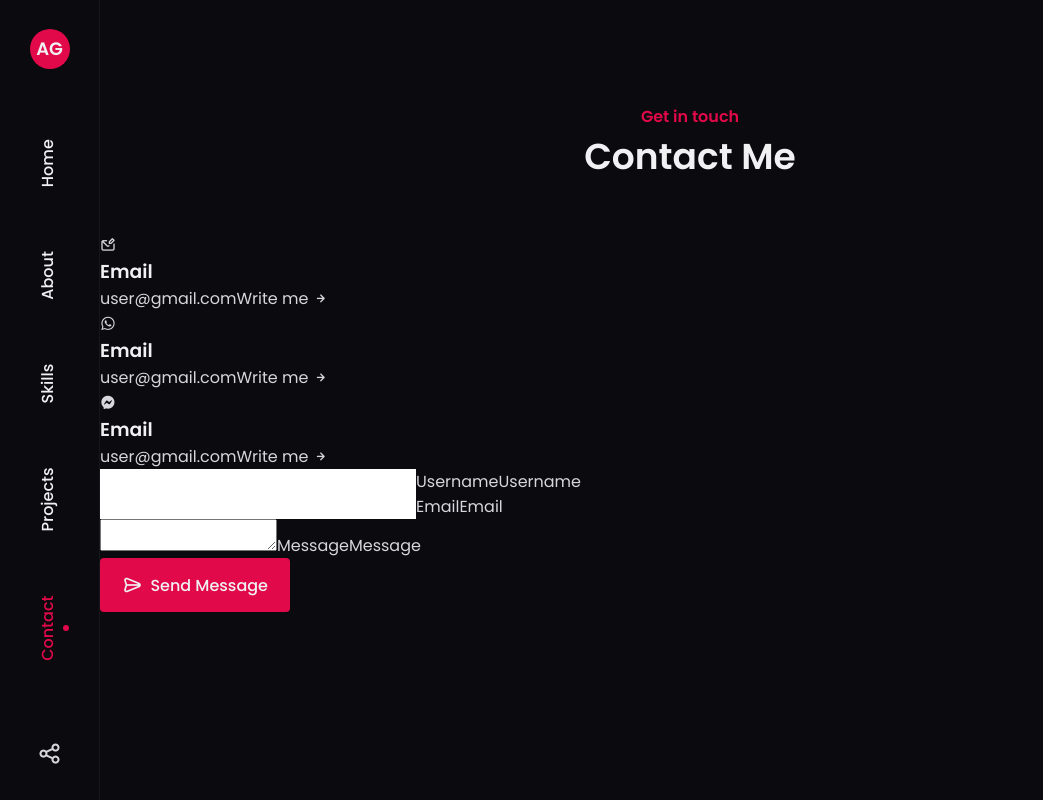
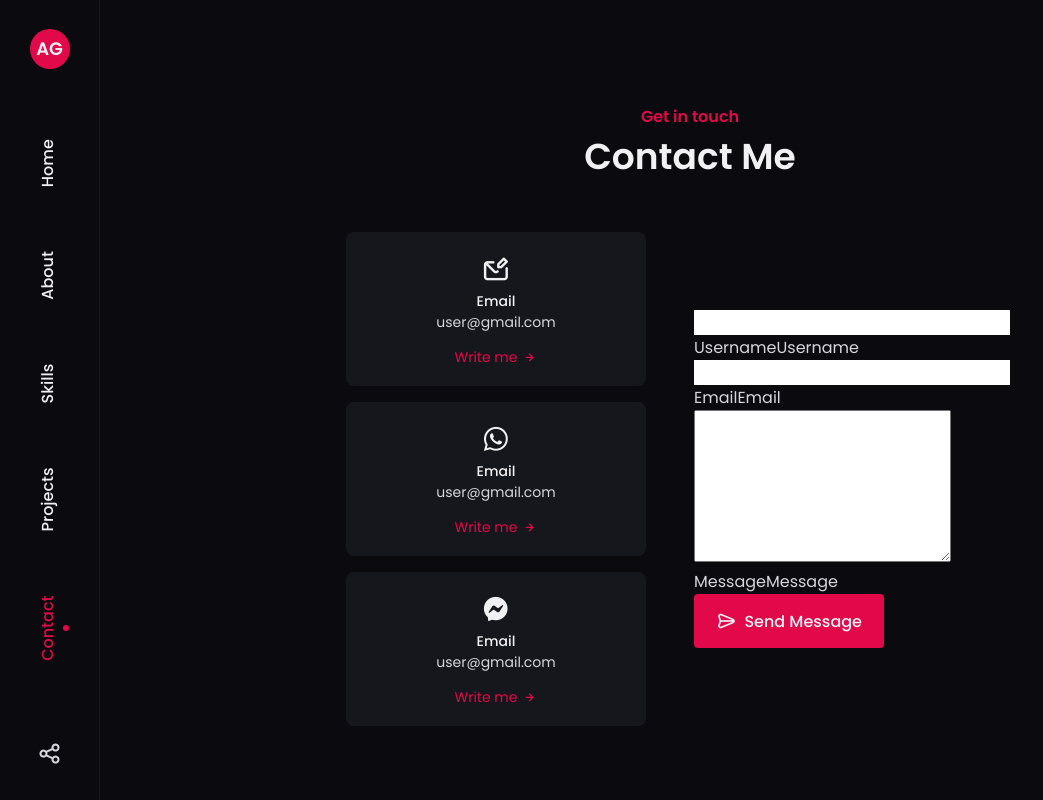
Before and after one commit to Gagneja1512/my-portfolio, a React (Create React App) app: page /contact in a window 1280 px wide. Shown: the whole page, without its empty margins (0-1043 px from the left). Built offline with nearby package versions, Linux system fonts and the light colour scheme.

Commit message:
Making the contact styling

```diff
--- a/src/components/Contact/Contact.css
+++ b/src/components/Contact/Contact.css
@@ -53,3 +53,61 @@
 .button__icon {
     font-size: 1.25rem;
 }
+
+.contact__container{
+    grid-template-columns: 300px 340px;
+    column-gap: 3rem;
+    justify-content: center;
+    align-items: center;
+}
+
+.contact__info {
+    display: grid;
+    row-gap: 1rem;
+}
+
+.contact__card {
+    background-color: var(--box-color);
+    padding: 1rem;
+    border-radius: .5rem;
+    text-align: center;
+}
+
+.contact__card-icon {
+    font-size: 1.8rem;
+    color: var(--title-color);
+    margin-bottom: var(--mb-0-25);
+}
+
+.contact__card-title ,
+.contact__card-data {
+    font-size: var(--small-font-size);
+}
+
+.contact__card-title {
+    font-weight: var(--font-medium);
+}
+
+.contact__card-data {
+    display: block;
+    margin-bottom: var(--mb-0-75);
+}
+
+.contact__button {
+    color: var(--skin-color);
+    font-size: var(--small-font-size);
+    display: flex;
+    align-items: center;
+    justify-content: center;
+    column-gap: .25rem;
+    cursor: pointer;
+}
+
+.contact__button-icon {
+    font-size: 1rem;
+    transition: .3s;
+}
+
+.contact__button:hover .contact__button-icon {
+    transform: translateX(.25rem);
+}
--- a/src/components/Contact/Contact.js
+++ b/src/components/Contact/Contact.js
@@ -1,3 +1,5 @@
+import './Contact.css'
+
 const Contact = () => {
     return (
         <div>
@@ -45,7 +47,7 @@ const Contact = () => {
                             </div>
 
                             <div className="input__container textarea">
-                                <textarea className="input"></textarea>
+                                <textarea rows="10" cols="30" className="input"></textarea>
                                 <label for="">Message</label>
                                 <span>Message</span>
                             </div>
```
